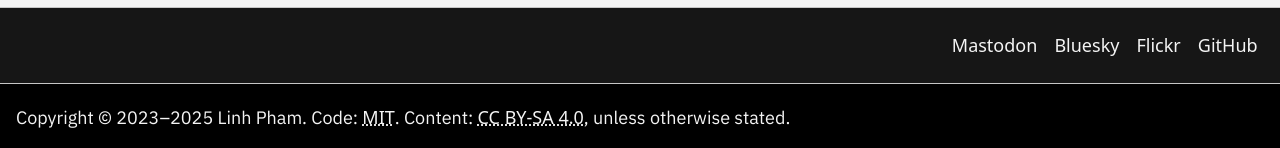
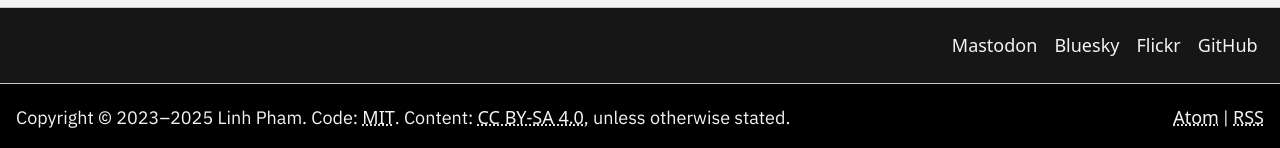
Before and after one commit to questionlp/linhpham.org_jekyll, a Jekyll site: the page built from index.html, in a window 1280 px wide and 900 px high, scrolled down 2844 px. Shown: the part 749-897 px from the top of the window. Built offline with Jekyll 4.4.1, drawn with Linux system fonts in a browser that asks for light colours; some web fonts are replaced.

Commit message:
Add Atom and RSS 2.0 feed links in footer

```diff
--- a/_includes/page_footer.html
+++ b/_includes/page_footer.html
@@ -18,9 +18,14 @@
     <div class="footer border-top mt-auto py-3 px-1 copyright">
         <div class="container-fluid">
             <div class="row">
-                <div class="col copyright-text py-1">
+                <div class="col-lg-9 copyright-text py-1">
                     Copyright &copy; 2023&ndash;{{ site.time | date: "%Y" }} Linh Pham.
                     Code: <a href="https://github.com/questionlp/linhpham.org_jekyll/blob/main/LICENSE">MIT</a>. Content: <a href="https://creativecommons.org/licenses/by-sa/4.0/">CC BY-SA 4.0</a>, unless otherwise stated.
+                </div>
+                <div class="col-lg-3 copyright-text text-lg-end py-1">
+                    <i class="bi bi-rss-fill pe-1" title="Feeds" aria-hidden="true"></i>
+                    <a href="{{ '/feed.xml' | relative_url }}">Atom</a> | <a href="{{ '/rss.xml' | relative_url }}">RSS</a>
+                </div>
                 </div>
             </div>
         </div>
```
